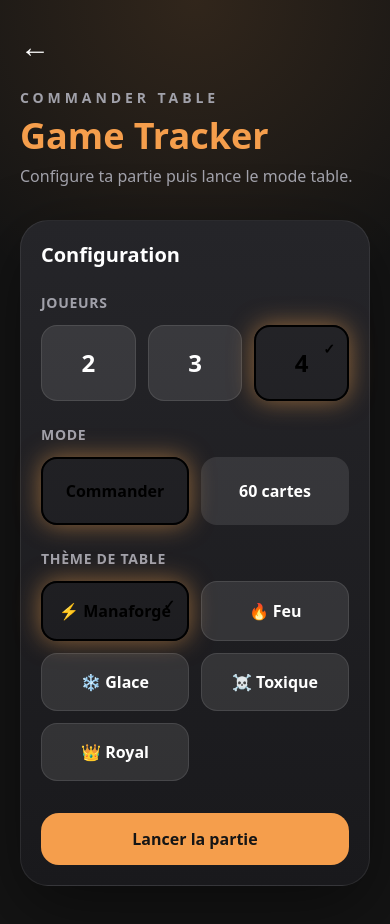
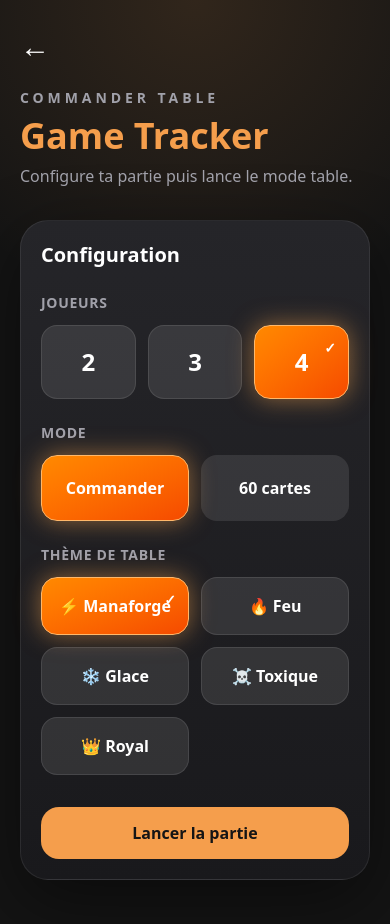
Before and after one commit to vekuAa/manaforge, a Next.js app: page /game in a window 390 px wide. Shown: the top 924 px of the page. Built offline with nearby package versions, Linux system fonts and the light colour scheme.

Commit message:
Amélioration game tracker mobile

```diff
--- a/app/game/page.tsx
+++ b/app/game/page.tsx
@@ -197,8 +197,8 @@ export default function GamePage() {
       onClick={() => setPlayerCount(count)}
       className={`relative rounded-2xl py-5 text-2xl font-black transition ${
         selected
-          ? "bg-accent text-black border-2 border-accent shadow-[0_0_25px_rgba(255,170,80,0.5)]"
-          : "bg-white/10 text-white border border-white/10"
+  ? "bg-gradient-to-br from-orange-400 to-orange-600 text-white border border-orange-300 shadow-[0_0_25px_rgba(255,170,80,0.5)]"
+  : "bg-white/10 text-white border border-white/10"
       }`}
     >
       {selected && (
@@ -224,7 +224,7 @@ export default function GamePage() {
                   onClick={() => setGameMode("commander")}
                   className={`rounded-2xl py-5 font-black transition ${
                     gameMode === "commander"
-  ? "bg-accent text-black border-2 border-accent shadow-[0_0_25px_rgba(255,170,80,0.5)]"
+  ? "bg-gradient-to-br from-orange-400 to-orange-600 text-white border border-orange-300 shadow-[0_0_25px_rgba(255,170,80,0.5)]"
   : "bg-white/10 text-white border border-white/10"
                   }`}
                 >
@@ -264,9 +264,9 @@ export default function GamePage() {
       key={theme.id}
       onClick={() => setTableTheme(theme.id as TableTheme)}
       className={`relative rounded-2xl py-4 font-black transition ${
-        selected
-          ? "bg-accent text-black border-2 border-accent shadow-[0_0_25px_rgba(255,170,80,0.5)]"
-          : "bg-white/10 text-white border border-white/10"
+  selected
+  ? "bg-gradient-to-br from-orange-400 to-orange-600 text-white border border-orange-300 shadow-[0_0_25px_rgba(255,170,80,0.5)]"
+  : "bg-white/10 text-white border border-white/10"
       }`}
     >
       {selected && (
```
